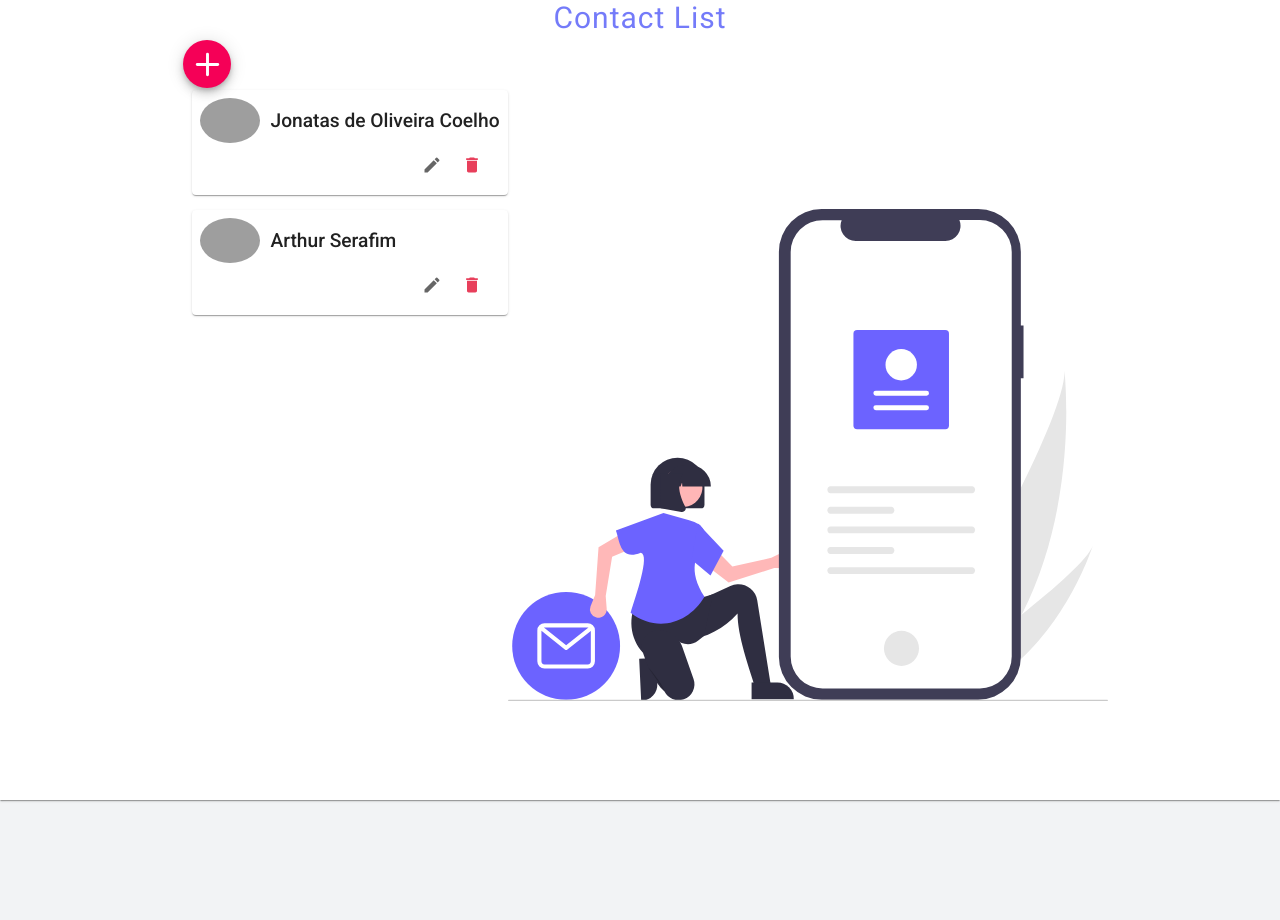
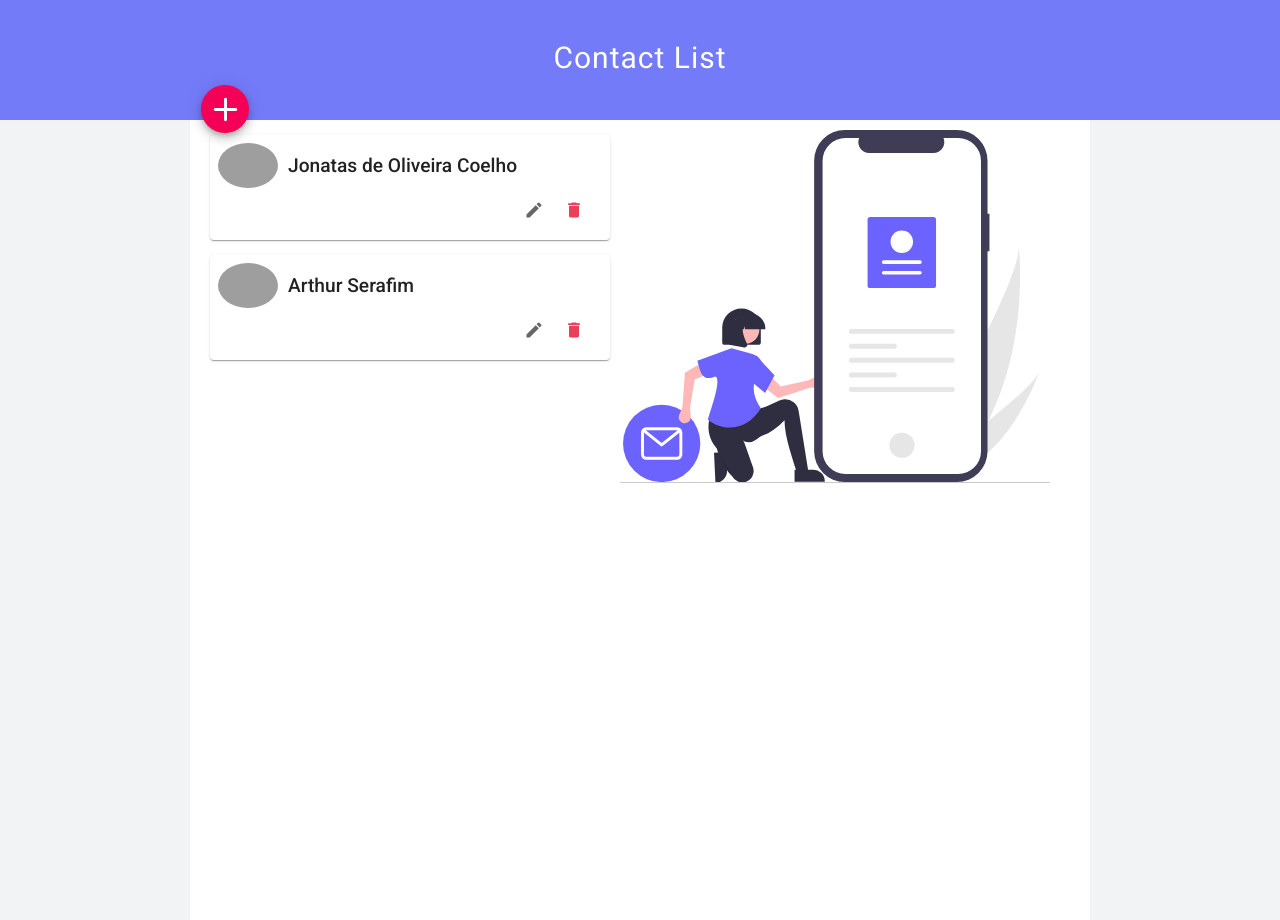
Before and after one commit to jonatasoc/contact-list, a React (Create React App) app: page / in a window 1280 px wide. Before the commit the page ends 875 px from the top, so only its background shows below. Built offline with nearby package versions, Linux system fonts and the light colour scheme; grey boxes are pictures that could not be loaded.

Commit message:
Add styles. Change img size

```diff
--- a/src/pages/Home/Home.styles.ts
+++ b/src/pages/Home/Home.styles.ts
@@ -2,42 +2,53 @@ import styled from 'styled-components';
 
 export const Container = styled.main`
   display: flex;
-  flex-direction: column;
-  align-items: center;
 
   height: 100vh;
   width: 100%;
+  max-width: 900px;
   margin: 0 auto;
 
   background-color: var(--white);
 
-  padding: 0 50px;
-
-  main {
-    display: flex;
-    justify-content: space-between;
-  }
-
   @media only screen and (max-width: 600px) {
     width: 100%;
   }
+
+  > div {
+    height: 100vh;
+    width: 100%;
+
+    max-width: 400px;
+  }
 `;
 
-export const Title = styled.p`
+export const HeroImg = styled.img`
   color: var(--blue);
+  width: 50%;
+  max-width: 600px;
+  padding: 10px;
+
+  align-self: flex-start;
 
   font-size: 30px;
   letter-spacing: 1px;
 
   margin-bottom: 40px;
+  margin-right: -150px;
+
+  @media (max-width: 600px) {
+    display: none;
+  }
 `;
 
-export const HeroImg = styled.img`
-  color: var(--blue);
-  width: 600px;
+export const Title = styled.p`
+  color: var(--white);
+  background: var(--blue);
+  width: 100%;
+  height: 120px;
+  text-align: center;
+  padding-top: 40px;
 
   font-size: 30px;
   letter-spacing: 1px;
-
-  margin-bottom: 40px;
 `;
--- a/src/pages/Home/Home.tsx
+++ b/src/pages/Home/Home.tsx
@@ -1,20 +1,18 @@
 import React from 'react';
 import { Box } from '@material-ui/core';
 
-import { Container, Title, HeroImg } from './Home.styles';
-import ContactUsForm from '../../components/ContactList';
+import { Container, HeroImg, Title } from './Home.styles';
+import Routes from '../../routes';
 
 import heroImg from '../../assets/images/personal_email.svg';
 
 const Home: React.FC = () => {
   return (
     <Box boxShadow={1}>
+      <Title>Contact List</Title>
       <Container>
-        <Title>Contact List</Title>
-        <main>
-          <ContactUsForm />
-          <HeroImg src={heroImg} />
-        </main>
+        <Routes />
+        <HeroImg src={heroImg} />
       </Container>
     </Box>
   );
```
